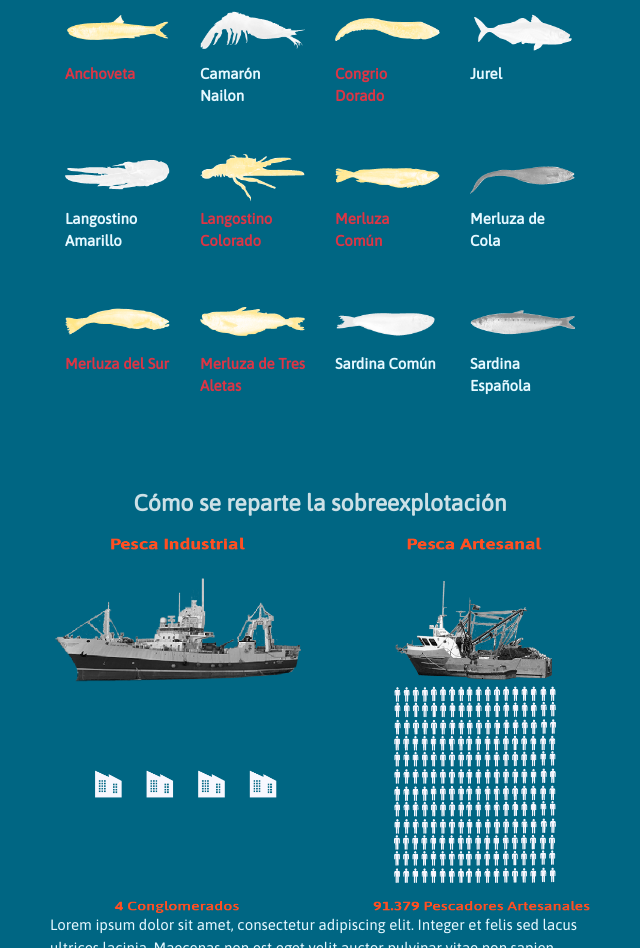
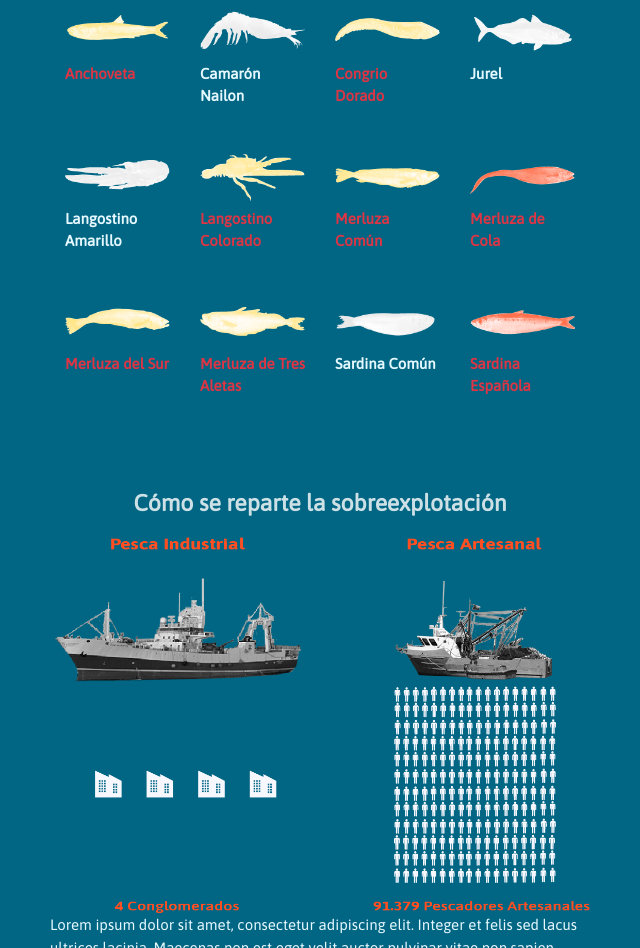
Before and after one commit to playaplastica/nov30, a plain HTML site: page index.html in a window 1280 px wide. Shown: the part 2014-2962 px from the top of the page, without its empty margins (320-960 px from the left). Drawn offline with nearby package versions, Linux system fonts and the light colour scheme.

Commit message:
Update index.html

```diff
--- a/index.html
+++ b/index.html
@@ -47,11 +47,11 @@
                 { nombre: "Langostino Amarillo", imagen: "pez-04.png", veda: false },
                 { nombre: "Langostino Colorado", imagen: "pez-05.png", veda: true },
                 { nombre: "Merluza Común", imagen: "pez-06.png", veda: true },
-                { nombre: "Merluza de Cola", imagen: "pez-07.png", veda: false },
+                { nombre: "Merluza de Cola", imagen: "pez-07.png", veda: true },
                 { nombre: "Merluza del Sur", imagen: "pez-08.png", veda: true },
                 { nombre: "Merluza de Tres Aletas", imagen: "pez-09.png", veda: true },
                 { nombre: "Sardina Común", imagen: "pez-11.png", veda: false },
-                { nombre: "Sardina Española", imagen: "pez-12.png", veda: false }
+                { nombre: "Sardina Española", imagen: "pez-12.png", veda: true }
             ];
             for (var x = 0; x < datos.length; x++) {
                 if (datos[x].veda == false) {
```
